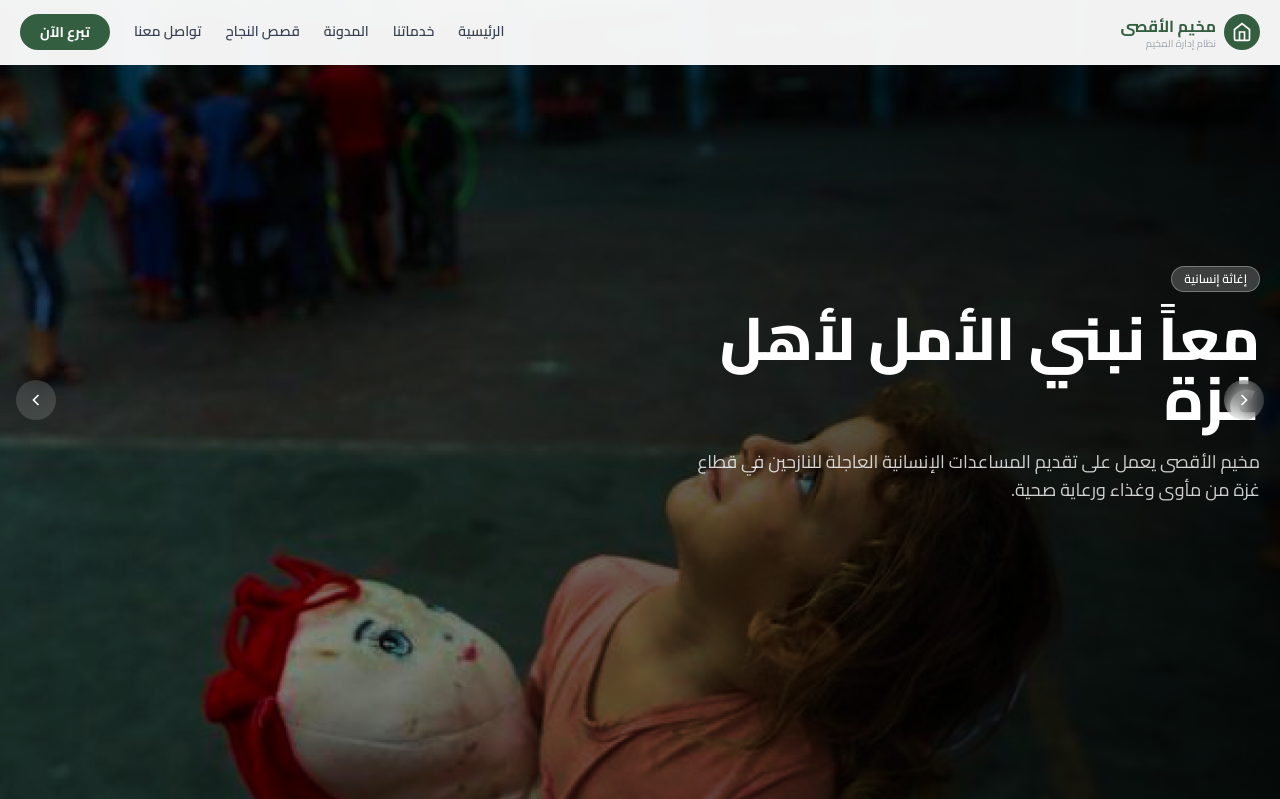
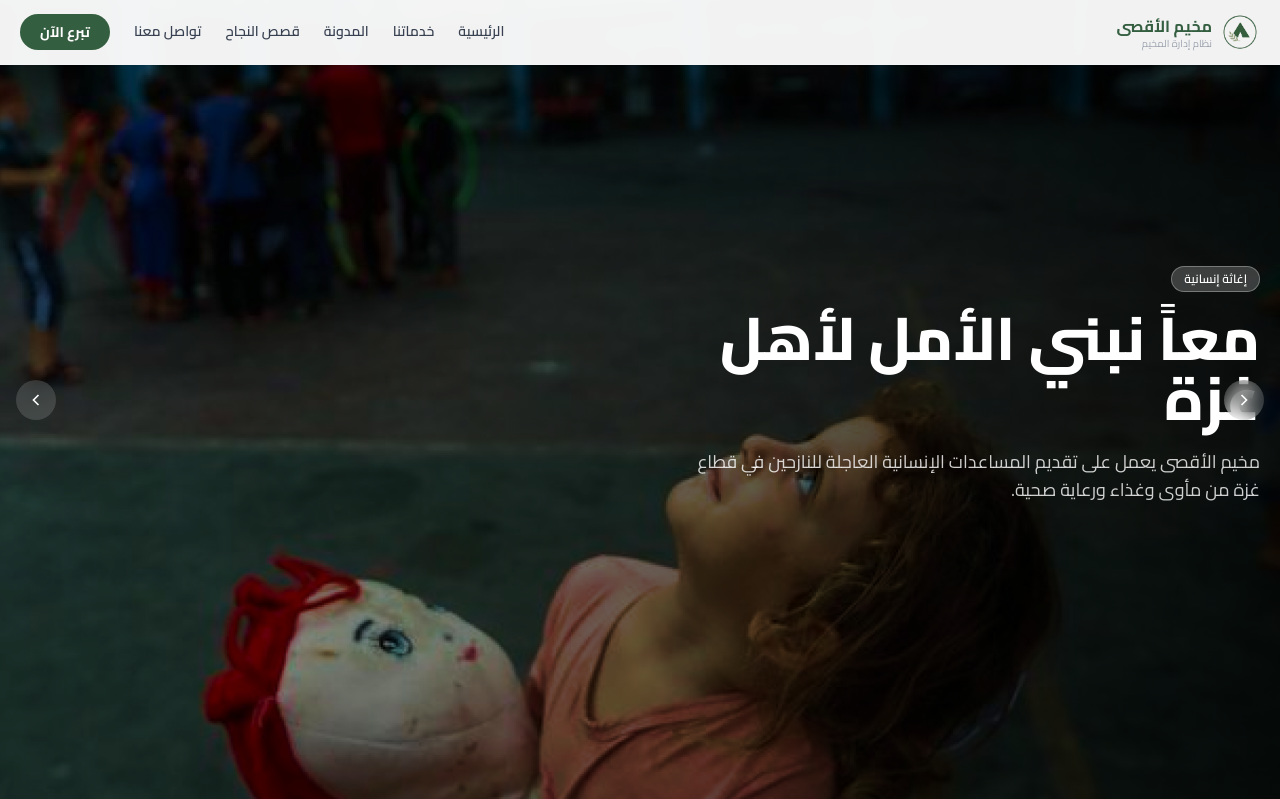
Before and after one commit to Mostafa-Aljazar/Solo-Project, a Django app: page / in a window 1280 px wide. Shown: the top 799 px of the page. Run offline with Django 5.2, Linux system fonts and the light colour scheme; data that the repository does not hold is empty; some libraries are stand-ins or nearby versions.

Commit message:
feat: add logo, favicon across all pages, and project README

```diff
--- a/camp/templates/camp/contact.html
+++ b/camp/templates/camp/contact.html
@@ -18,6 +18,7 @@
       },
     };
   </script>
+  <link rel="icon" type="image/png" href="{% static 'camp/images/logo.png' %}" />
   <link rel="stylesheet" href="{% static 'camp/css/style.css' %}" />
 </head>
 <body class="font-cairo bg-[#f9f9f7]">
--- a/camp/templates/camp/donate.html
+++ b/camp/templates/camp/donate.html
@@ -21,6 +21,7 @@
         },
       };
     </script>
+    <link rel="icon" type="image/png" href="{% static 'camp/images/logo.png' %}" />
     <link rel="stylesheet" href="{% static 'camp/css/style.css' %}" />
   </head>
   <body class="bg-[#f9f9f7] font-cairo">
--- a/camp/templates/camp/home.html
+++ b/camp/templates/camp/home.html
@@ -21,6 +21,7 @@
         },
       };
     </script>
+    <link rel="icon" type="image/png" href="{% static 'camp/images/logo.png' %}" />
     <link rel="stylesheet" href="{% static 'camp/css/style.css' %}" />
   </head>
   <body class="font-cairo">
--- a/camp/templates/camp/partials/_navbar.html
+++ b/camp/templates/camp/partials/_navbar.html
@@ -3,11 +3,7 @@
   <div class="max-w-7xl mx-auto px-5 flex items-center justify-between h-16">
 
     <a href="/" class="flex items-center gap-2 flex-shrink-0">
-      <div class="w-9 h-9 rounded-full bg-primary flex items-center justify-center">
-        <svg xmlns="http://www.w3.org/2000/svg" class="w-5 h-5 text-white" fill="none" viewBox="0 0 24 24" stroke="currentColor" stroke-width="2">
-          <path d="M3 9l9-7 9 7v11a2 2 0 01-2 2H5a2 2 0 01-2-2z"/><polyline points="9 22 9 12 15 12 15 22"/>
-        </svg>
-      </div>
+      <img src="{% static 'camp/images/logo.png' %}" alt="مخيم الأقصى" class="w-10 h-10 object-contain" />
       <div class="leading-tight">
         <span class="block font-bold text-primary text-base">مخيم الأقصى</span>
         <span class="block text-gray-400 text-[10px]">نظام إدارة المخيم</span>
--- a/camp/templates/camp/written_content_detail.html
+++ b/camp/templates/camp/written_content_detail.html
@@ -18,6 +18,7 @@
       },
     };
   </script>
+  <link rel="icon" type="image/png" href="{% static 'camp/images/logo.png' %}" />
   <link rel="stylesheet" href="{% static 'camp/css/style.css' %}" />
   <style>
     #progress { position:fixed;top:0;right:0;left:0;height:3px;background:#97a483;transform-origin:right;transform:scaleX(0);transition:transform .1s linear;z-index:9999; }
--- a/camp/templates/camp/written_content_list.html
+++ b/camp/templates/camp/written_content_list.html
@@ -18,6 +18,7 @@
       },
     };
   </script>
+  <link rel="icon" type="image/png" href="{% static 'camp/images/logo.png' %}" />
   <link rel="stylesheet" href="{% static 'camp/css/style.css' %}" />
 </head>
 <body class="font-cairo bg-[#f9f9f7]">
```
Also changed, not shown: README.md (added), camp/static/camp/images/logo.png (added).
